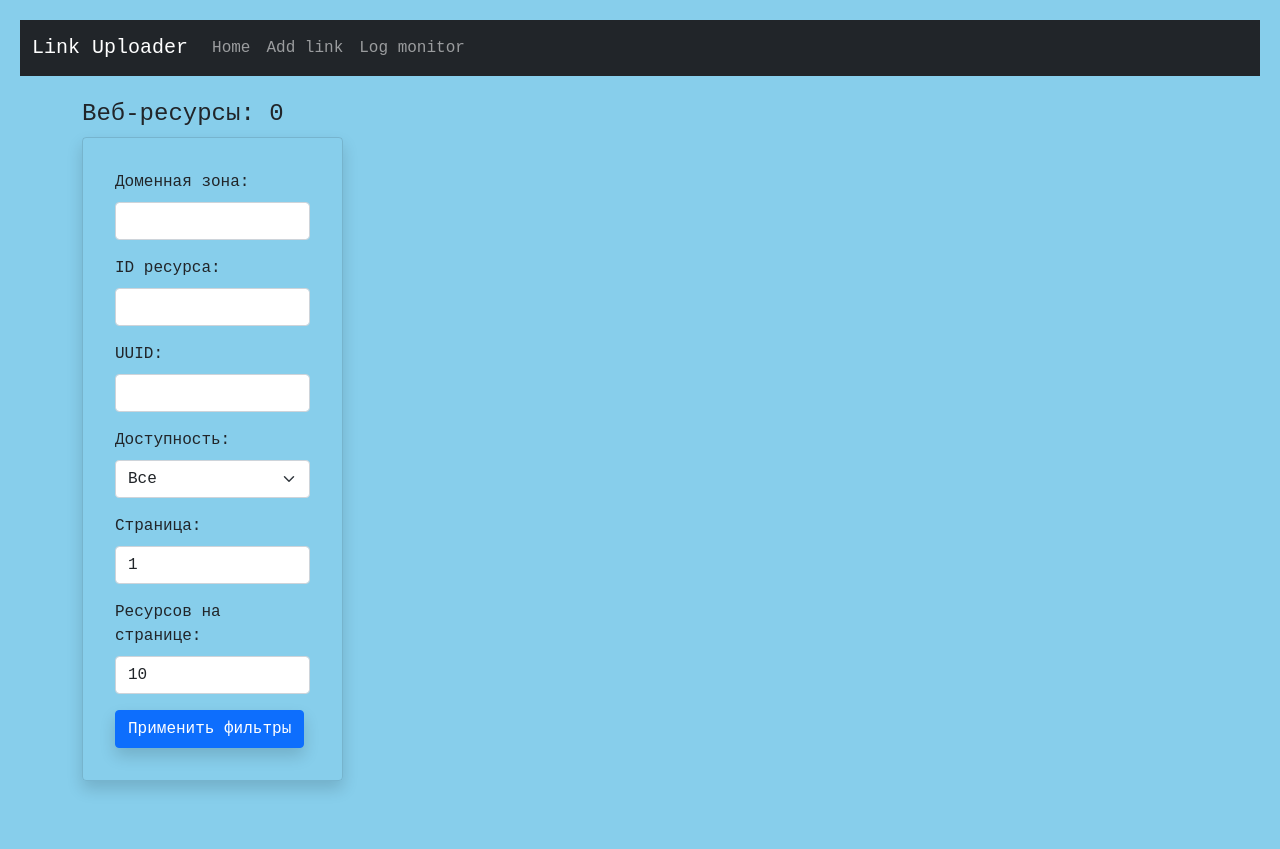
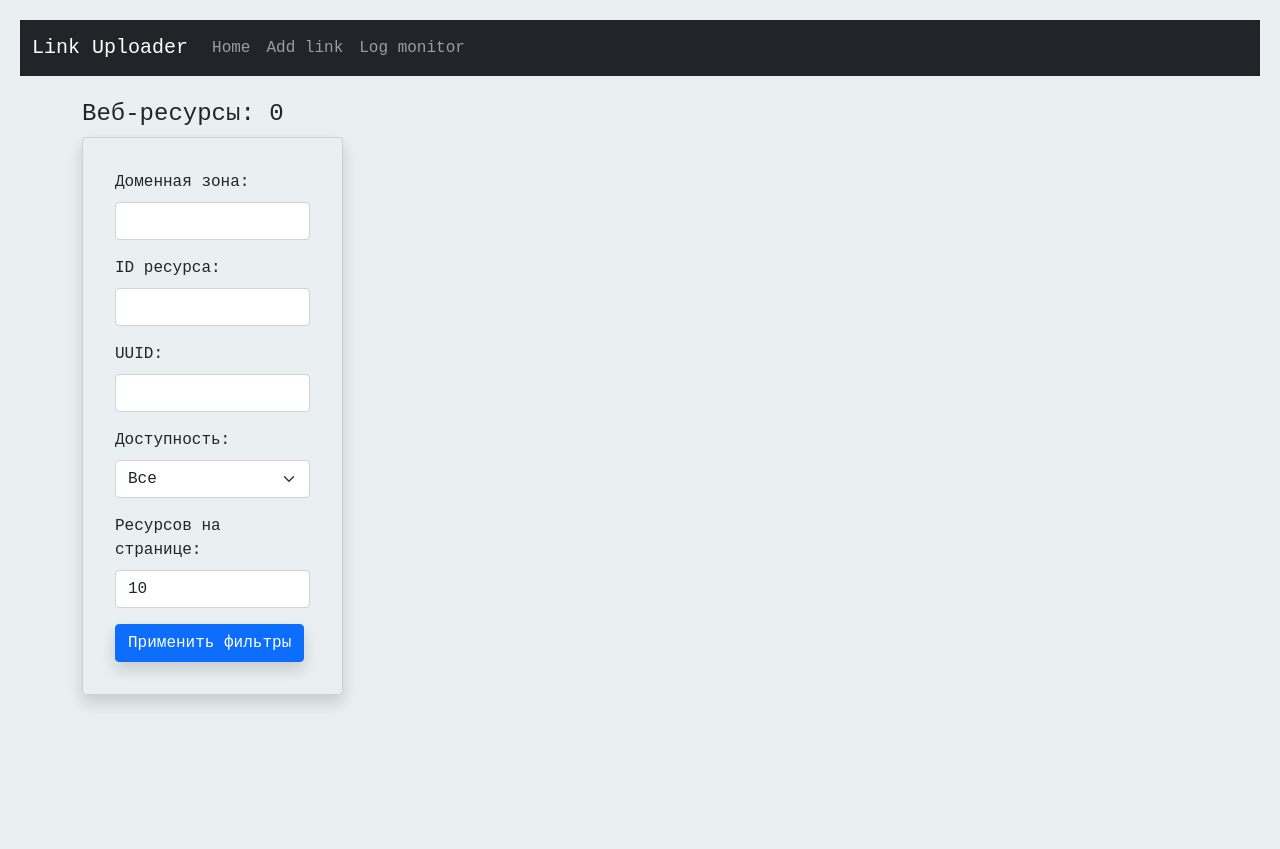
Before and after one commit to Dana299/hungergames_part2, a Flask app: page /resources/ in a window 1280 px wide. After the commit the page ends 706 px from the top, so only its background shows below. Run offline with Flask 3, Linux system fonts and the light colour scheme; parts of the project's set-up code (start-up, migrations or seed data) failed here and were passed over; some libraries are stand-ins or nearby versions.

Commit message:
style: change style in templates
Change some colors, remove page number form from filters on page with web resources

```diff
--- a/main/templates/base.html
+++ b/main/templates/base.html
@@ -16,7 +16,7 @@
     <style>
         body {
             padding: 20px;
-            background-color: skyblue;
+            background-color: rgb(234, 239, 241);
             font-family: 'Courier New', monospace;
         };
 
--- a/main/templates/index.html
+++ b/main/templates/index.html
@@ -5,7 +5,7 @@
     <div class="container mt-4">
         <h4>Веб-ресурсы: {{ data.meta.total_items }}</h4>
         <div class="row">
-            <div class="col-md-3">
+            <div class="col-md-3" id="filter-container">
                 <div class="card bg-transparent shadow p-3 mb-5 bg-white rounded">
                     <div class="card-body">
                         <form action="{{ url_for('index') }}" method="GET">
@@ -34,12 +34,6 @@
                             </div>
 
                             <div class="mb-3">
-                                <label for="page" class="form-label">Страница:</label>
-                                <input type="number" name="page" id="page" value="{{ request.args.get('page', 1) }}" class="form-control">
-                            </div>
-
-
-                            <div class="mb-3">
                                 <label for="per_page" class="form-label">Ресурсов на странице:</label>
                                 <input type="number" name="per_page" id="per_page" value="{{ request.args.get('per_page', 10) }}" class="form-control">
                             </div>
@@ -57,7 +51,7 @@
                 {% elif resource.is_available == false %}
                     <div class="card alert-danger bg-gradient text-dark shadow p-3 mb-3">
                 {% else %}
-                    <div class="card alert-info bg-gradient text-dark shadow p-3 mb-3">
+                    <div class="card alert-secondary bg-gradient text-dark shadow p-3 mb-3">
                 {% endif %}
                     <div class="card-body">
                         <h5 class="card-title">
```
